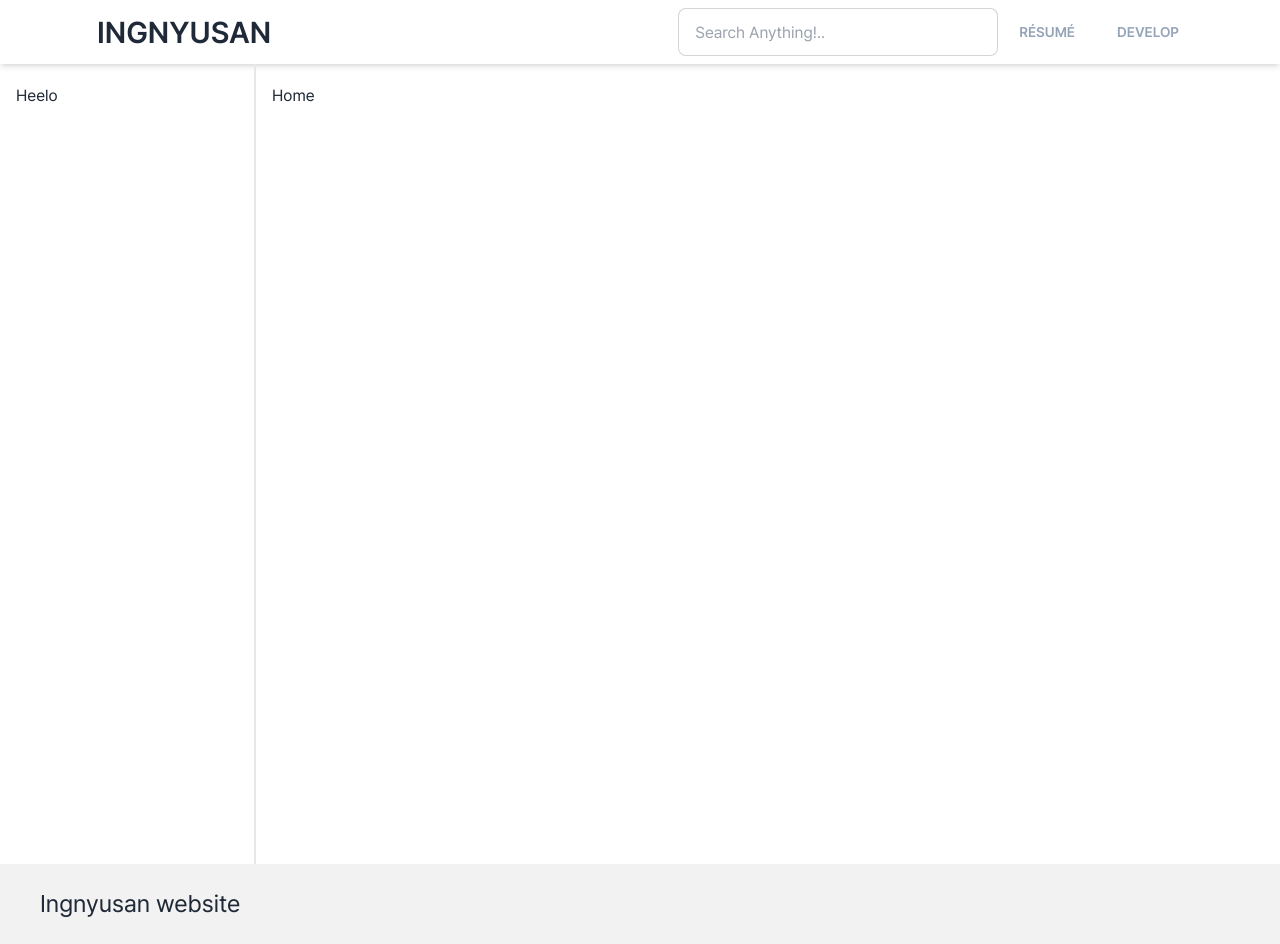
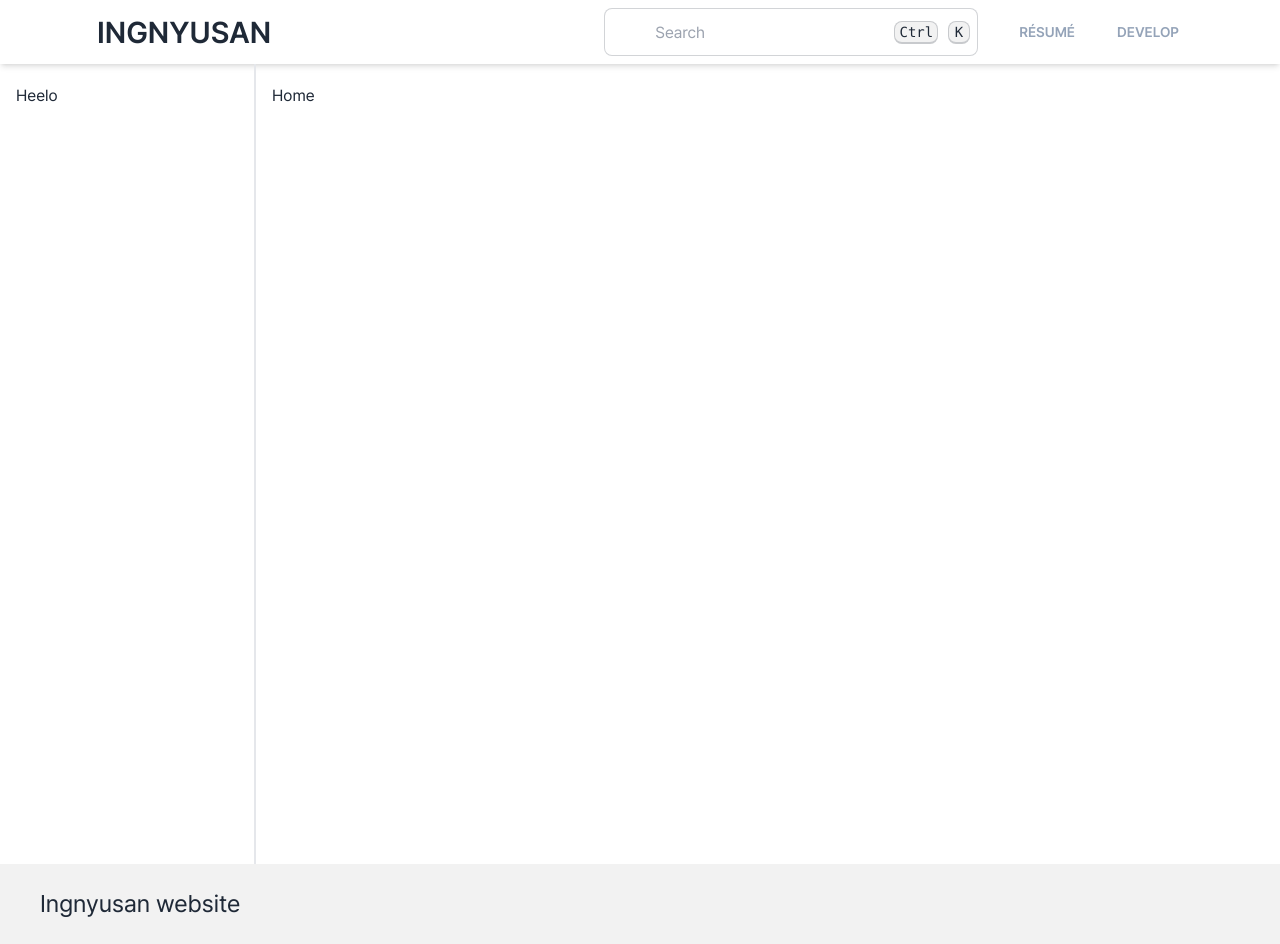
Before and after one commit to olcw78/ingnyusan, a React (Vite) app: page / in a window 1280 px wide. Built offline with nearby package versions, Linux system fonts and the light colour scheme.

Commit message:
add: kbd inside search bar

```diff
--- a/src/components/layout/Navbar.tsx
+++ b/src/components/layout/Navbar.tsx
@@ -14,7 +14,7 @@ const Navbar: FC = () => (
 
     <SearchBar />
 
-    <div className="flex-none">
+    <div className="flex-none ml-5">
       <ul className="gap-x-2 px-1 menu menu-horizontal">
         <li>
           <button className="btn btn-ghost">
--- a/src/components/search-bar/SearchBar.tsx
+++ b/src/components/search-bar/SearchBar.tsx
@@ -1,10 +1,15 @@
 const SearchBar = () => {
   return (
-    <input
-      type="text"
-      placeholder="Search Anything!.."
-      className="input input-bordered w-full max-w-xs"
-    />
+    <div className="relative">
+      <input
+        type="text"
+        placeholder="Search"
+        className="input input-bordered w-full max-w-sm pl-[50px]"
+      />
+
+      <kbd className="kbd kbd-sm right-10 absolute">Ctrl</kbd>
+      <kbd className="kbd kbd-sm right-2 absolute">K</kbd>
+    </div>
   );
 };
 
```
